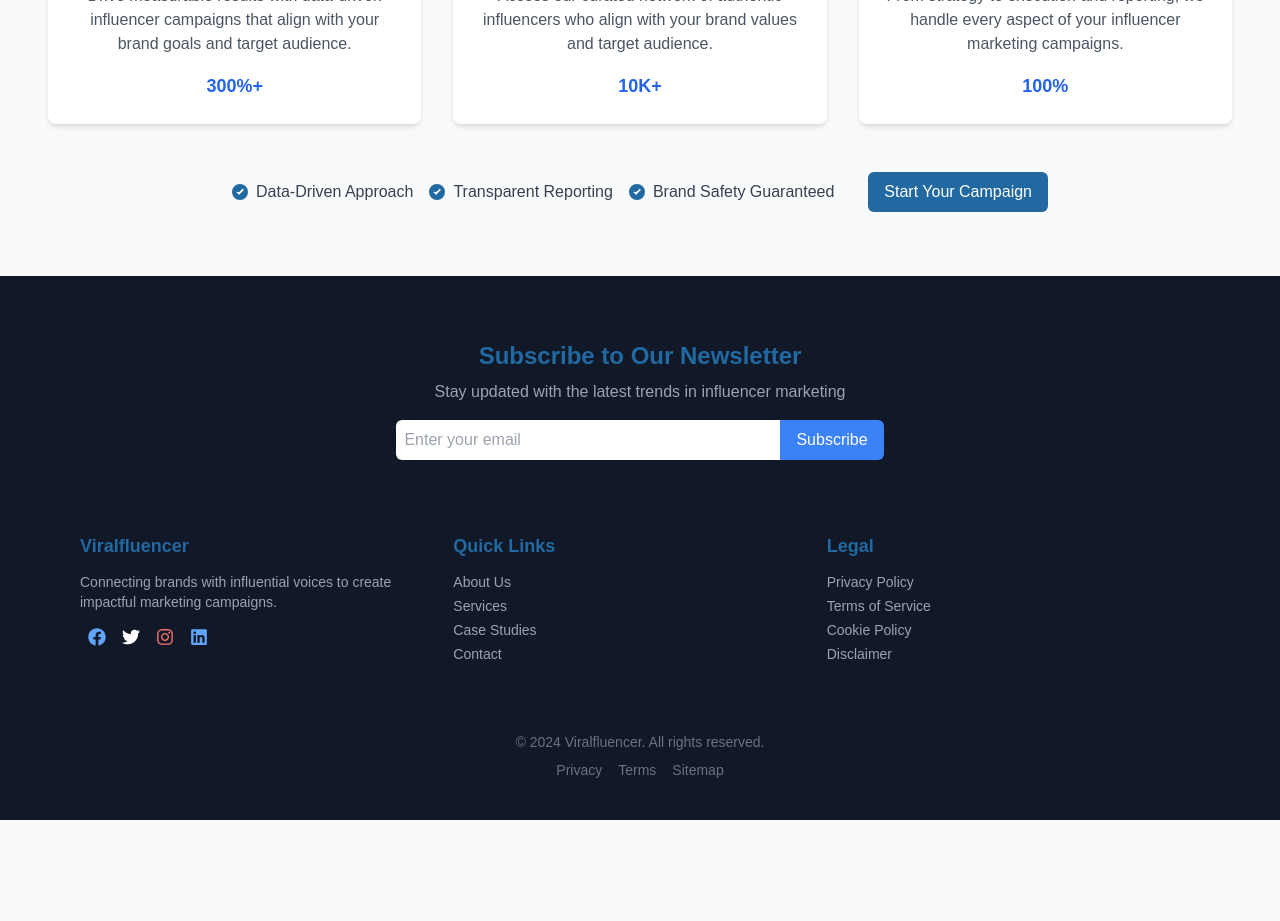
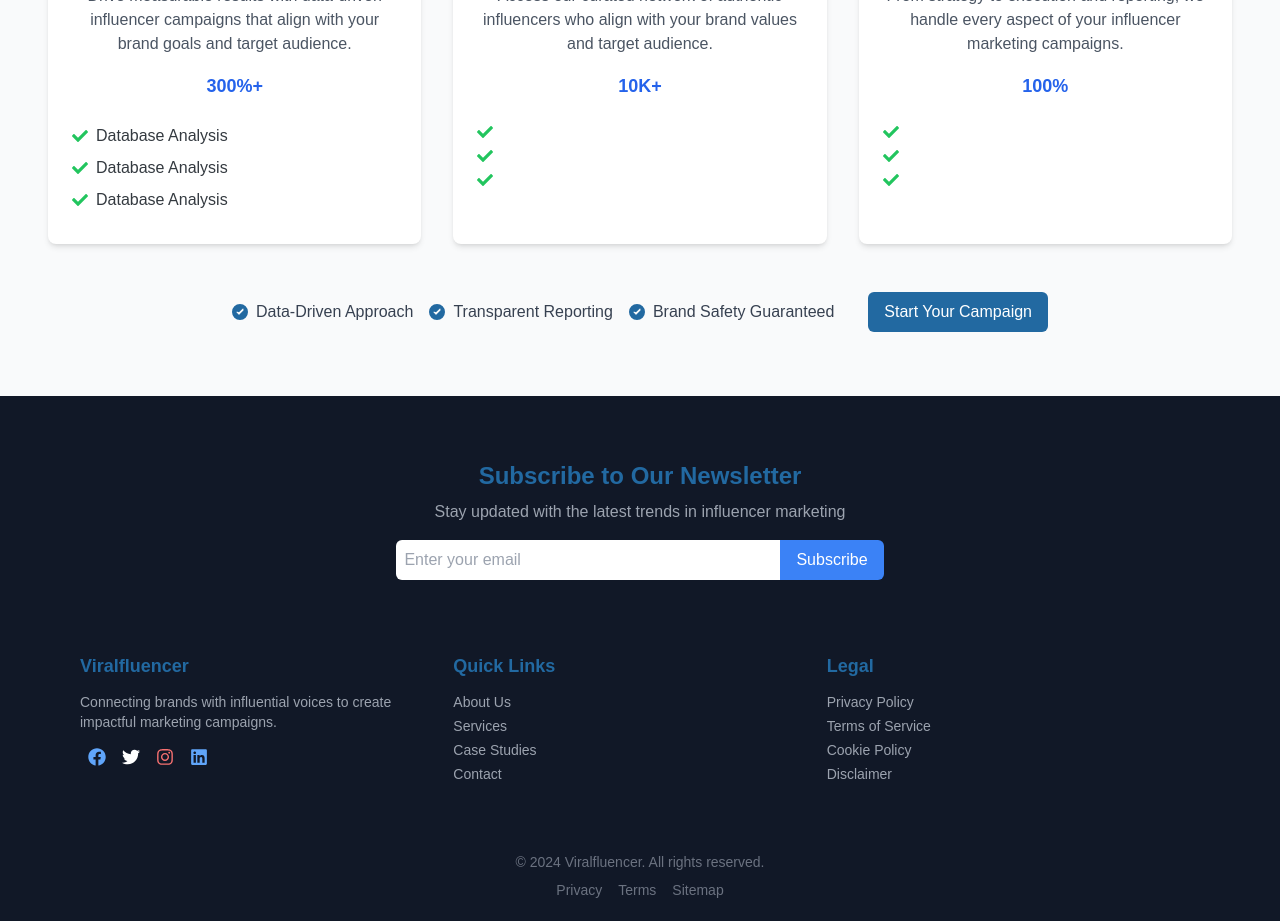
Before and after one commit to Ritikshroff/viralinfluencer, a React (Vite) app: page / in a window 1280 px wide. Shown: the part 900-1821 px from the top of the page. Before the commit the page ends 1720 px from the top, so only its background shows below. Built offline with nearby package versions, Linux system fonts and the light colour scheme.

Commit message:
done optmized

```diff
--- a/src/components/Contact/ContactFormSection.jsx
+++ b/src/components/Contact/ContactFormSection.jsx
@@ -5,6 +5,7 @@ import { ToastContainer, toast } from 'react-toastify';
 import 'react-toastify/dist/ReactToastify.css';
 import { FaCheckCircle } from 'react-icons/fa';
 import HighlightedSection from '../HighlightedSection';
+
 
 const ContactForm = () => {
   const [formData, setFormData] = useState({
@@ -17,6 +18,7 @@ const ContactForm = () => {
   });
 
   const [isSubmitted, setIsSubmitted] = useState(false);
+  const [isLoading, setIsLoading] = useState(false);
 
   const handleChange = (e) => {
     const { name, value } = e.target;
@@ -25,6 +27,7 @@ const ContactForm = () => {
 
   const handleSubmit = async (e) => {
     e.preventDefault();
+    setIsLoading(true);
 
     try {
       const response = await axios.post('https://viralfluencerbackend.onrender.com/submit-form', formData);
@@ -34,6 +37,8 @@ const ContactForm = () => {
     } catch (error) {
       console.error('Error submitting form:', error);
       toast.error('There was an error submitting the form. Please try again.');
+    } finally {
+      setIsLoading(false); // Stop the spinner
     }
   };
   if (isSubmitted) {
@@ -148,10 +153,14 @@ const ContactForm = () => {
               required
             />
           </div>
-          <ButtonContainer type="submit" name="Let's Colaborate" />
+          <ButtonContainer
+            type="submit"
+            name={isLoading ? "Submitting..." : "Start Your Journey →"}
+            disabled={isLoading} // Disable the button while loading
+          />
         </form>
       </div>
-    <HighlightedSection/>
+      <HighlightedSection />
     </section>
   );
 };
--- a/src/components/FeatureCard.jsx
+++ b/src/components/FeatureCard.jsx
@@ -1,11 +1,27 @@
 import React from 'react';
+import { FaCheck } from 'react-icons/fa';
 
-const FeatureCard = ({ icon, title, description, stat }) => (
+const FeatureCard = ({ icon, title, description, stat, points }) => (
   <div className="bg-white p-6 rounded-lg shadow-md text-center">
     <div className="text-4xl mb-4 text-blue-500">{icon}</div>
     <h3 className="text-lg font-bold text-gray-900 mb-2">{title}</h3>
     <p className="text-gray-600 mb-4">{description}</p>
     {stat && <p className="text-blue-600 font-semibold text-lg">{stat}</p>}
+    <br />
+    <ul className="text-left list-none">
+      <li className="flex items-center mb-2">
+        <FaCheck className="text-green-500 mr-2" />
+        {points}
+      </li>
+      <li className="flex items-center mb-2">
+        <FaCheck className="text-green-500 mr-2" />
+        {points}
+      </li>
+      <li className="flex items-center mb-2">
+        <FaCheck className="text-green-500 mr-2" />
+        {points}
+      </li>
+    </ul>
   </div>
 );
 
--- a/src/components/Header/Navbar.jsx
+++ b/src/components/Header/Navbar.jsx
@@ -5,7 +5,7 @@ const Navbar = ({ isOpen, setIsOpen }) => (
     <div className="max-w-7xl mx-auto px-4 sm:px-6 lg:px-8">
       <div className="flex justify-between items-center h-20">
         {/* Logo */}
-        <a href="#" className="text-2xl font-bold text-[#2269a1]">
+        <a href="/" className="text-2xl font-bold text-[#2269a1]">
           Viralfluencer
         </a>
 
--- a/src/components/HeroSection.jsx
+++ b/src/components/HeroSection.jsx
@@ -20,7 +20,7 @@ const HeroSection = () => {
             Connect with the perfect influencers for your brand and <br /> create impactful marketing campaigns that drive real results..
           </p>
           <a
-            href="#contact_form"
+            href="/submit-form"
             className="inline-block px-6 py-3 bg-[#2269a1] text-white font-semibold rounded-lg hover:bg-[#4e7683] transition duration-300"
           >
             Book a Consultation
--- a/src/components/HighlightedSection.jsx
+++ b/src/components/HighlightedSection.jsx
@@ -34,7 +34,9 @@ function HighlightedSection() {
           </div>
         </div>
         <button className="mt-4 md:mt-0 px-4 py-2 text-white bg-[#2269a1] rounded-md">
-          Start Your Campaign
+          <a href="/submit-form">
+            Start Your Campaign
+          </a>
         </button>
       </div>
     </div>
--- a/src/components/InfluencerSection/AboutSection.jsx
+++ b/src/components/InfluencerSection/AboutSection.jsx
@@ -2,6 +2,7 @@ import React from 'react';
 import { FiTrendingUp, FiUsers, FiSettings } from 'react-icons/fi'; // Feather Icons
 import FeatureCard from '../FeatureCard';
 import HighlightedSection from '../HighlightedSection';
+
 
 const AboutSection = () => (
   <section id="about" className="fade-in p-4 bg-gray-50">
@@ -18,6 +19,7 @@ const AboutSection = () => (
           title="Proven Brand Growth"
           description="Drive measurable results with data-driven influencer campaigns that align with your brand goals and target audience."
           stat="300%+"
+          points={"Database Analysis"}
         />
         <FeatureCard
           icon={<FiUsers />}
```
